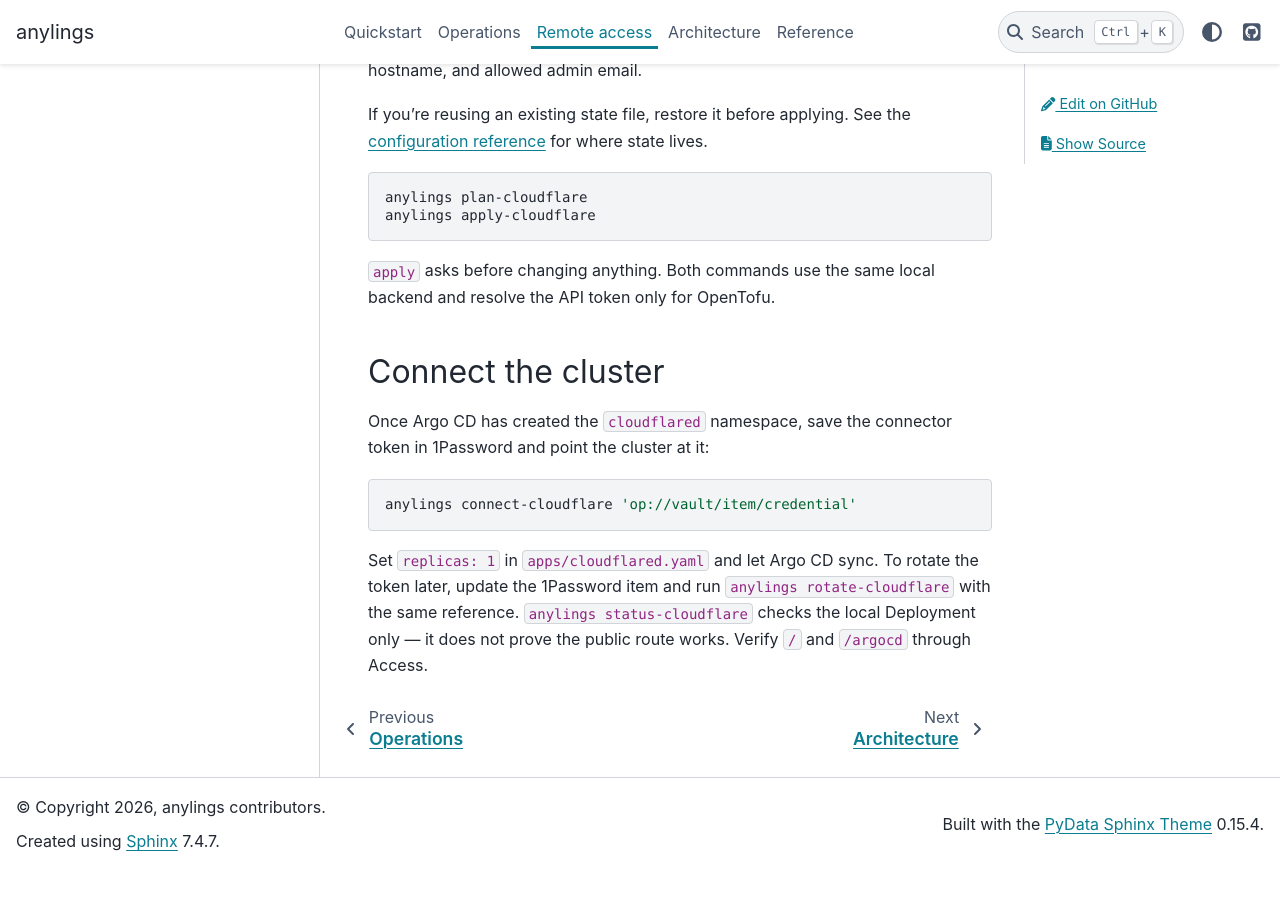
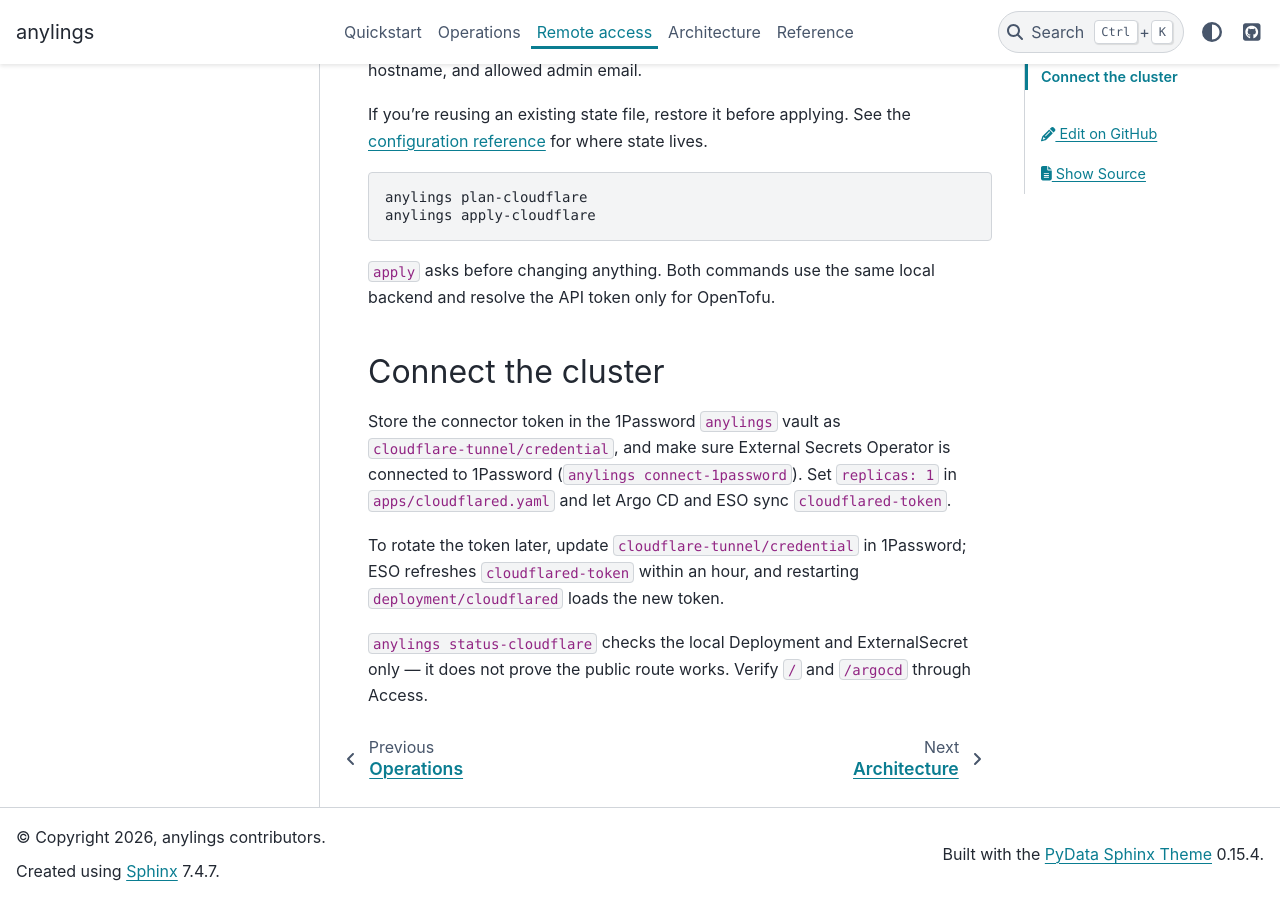
Before and after one commit to PsiACE/anylings, a Sphinx documentation site: the page built from docs/remote-access.md, in a window 1280 px wide and 900 px high, scrolled down 697 px. Built offline with Sphinx 7.4.7 and the PyData theme 0.15.4, drawn with Linux system fonts in a browser that asks for light colours; before the commit the page ends 1567 px from its top, so only the background shows below that.

Commit message:
docs: update remote access guide for ESO-managed cloudflared

````diff
--- a/docs/remote-access.md
+++ b/docs/remote-access.md
@@ -37,15 +37,15 @@ and resolve the API token only for OpenTofu.
 
 ## Connect the cluster
 
-Once Argo CD has created the `cloudflared` namespace, save the connector token
-in 1Password and point the cluster at it:
+Store the connector token in the 1Password `anylings` vault as
+`cloudflare-tunnel/credential`, and make sure External Secrets Operator is
+connected to 1Password (`anylings connect-1password`). Set `replicas: 1` in
+`apps/cloudflared.yaml` and let Argo CD and ESO sync `cloudflared-token`.
 
-```sh
-anylings connect-cloudflare 'op://vault/item/credential'
-```
+To rotate the token later, update `cloudflare-tunnel/credential` in 1Password;
+ESO refreshes `cloudflared-token` within an hour, and restarting
+`deployment/cloudflared` loads the new token.
 
-Set `replicas: 1` in `apps/cloudflared.yaml` and let Argo CD sync. To rotate
-the token later, update the 1Password item and run
-`anylings rotate-cloudflare` with the same reference.
-`anylings status-cloudflare` checks the local Deployment only — it does not
-prove the public route works. Verify `/` and `/argocd` through Access.
+`anylings status-cloudflare` checks the local Deployment and ExternalSecret
+only — it does not prove the public route works. Verify `/` and `/argocd`
+through Access.
````
Also changed, not shown: docs/reference.md (+1 -1 lines).
